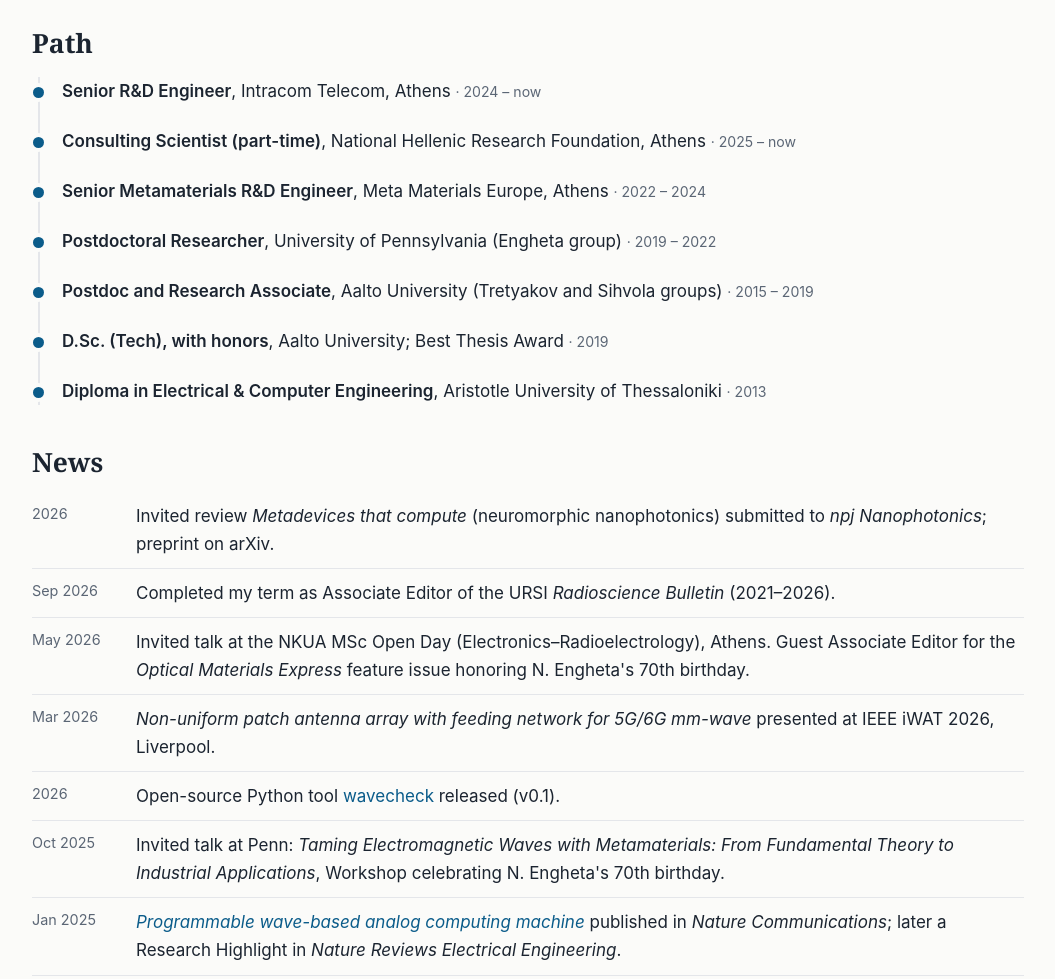
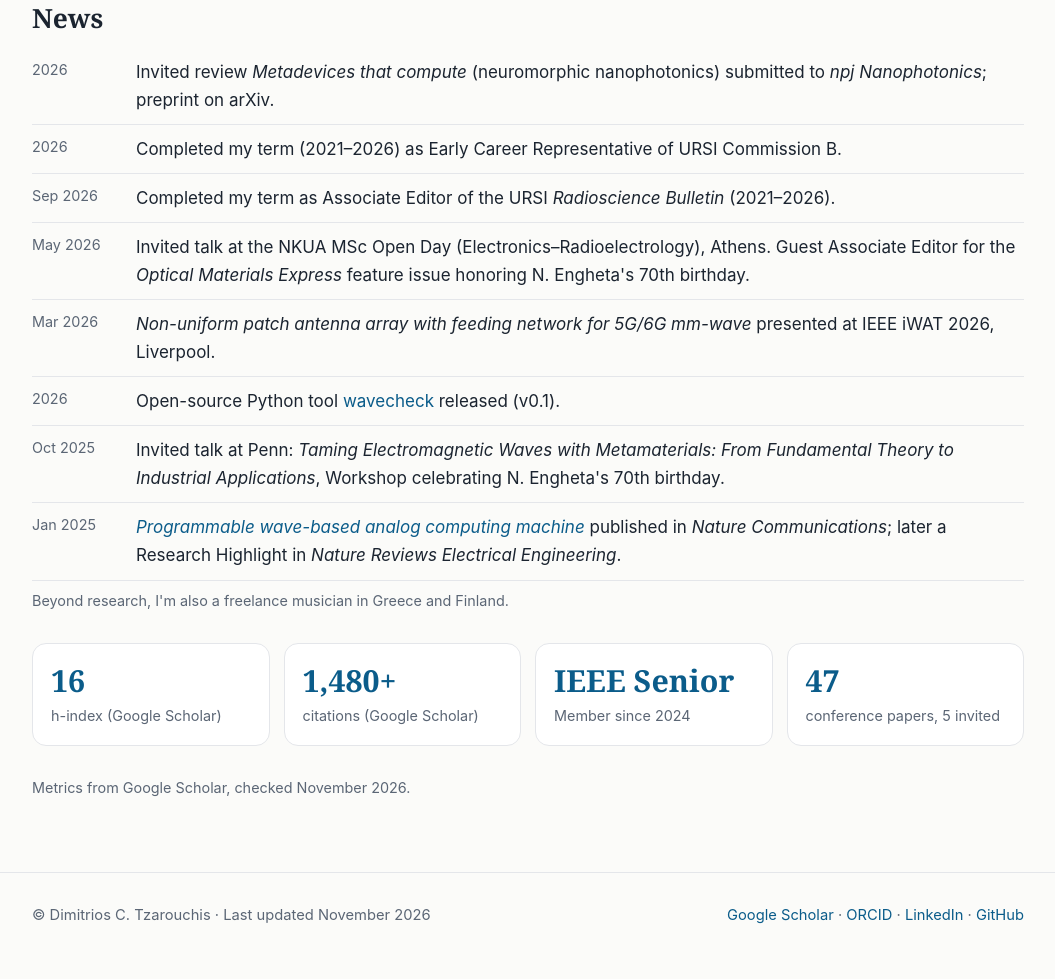
Before and after one commit to dtzarouc/dtzarouc.github.io, a plain HTML site: page index.html in a window 1280 px wide. Shown: the part 1315-2294 px from the top of the page, without its empty margins (112-1167 px from the left). Drawn offline with Linux system fonts and the light colour scheme.

Commit message:
Update index.html

```diff
--- a/index.html
+++ b/index.html
@@ -12,7 +12,7 @@
 <main class="wrap">
 
 <section class="hero">
-  <div class="avatar" aria-hidden="true">DT</div>
+  <figure class="portrait"><img src="assets/headshot.webp" alt="Portrait of Dimitrios C. Tzarouchis" width="360" height="450"></figure>
   <div>
     <h1>Dimitrios C. Tzarouchis, Ph.D.</h1>
     <p class="role">Senior R&amp;D Engineer · Antennas, Metamaterials &amp; 6G</p>
@@ -32,13 +32,6 @@
   </div>
 </section>
 
-<section class="stats" aria-label="Research metrics">
-  <div class="stat"><b>15</b><span>h-index (Scholar &amp; Scopus)</span></div>
-  <div class="stat"><b>1,450+</b><span>citations (Google Scholar)</span></div>
-  <div class="stat"><b>IEEE Senior</b><span>Member since 2024</span></div>
-  <div class="stat"><b>47</b><span>conference papers, 5 invited</span></div>
-</section>
-<p class="note">Metrics from Google Scholar and Scopus, checked October 2026.</p>
 
 <h2>What I work on</h2>
 <div class="grid g2">
@@ -54,20 +47,17 @@
 </div>
 <p><a href="research.html">More on my research →</a></p>
 
-<h2>Path</h2>
-<div class="timeline">
-  <div class="item"><b>Senior R&amp;D Engineer</b>, Intracom Telecom, Athens <span class="when">· 2024 – now</span></div>
-  <div class="item"><b>Consulting Scientist (part-time)</b>, National Hellenic Research Foundation, Athens <span class="when">· 2025 – now</span></div>
-  <div class="item"><b>Senior Metamaterials R&amp;D Engineer</b>, Meta Materials Europe, Athens <span class="when">· 2022 – 2024</span></div>
-  <div class="item"><b>Postdoctoral Researcher</b>, University of Pennsylvania (Engheta group) <span class="when">· 2019 – 2022</span></div>
-  <div class="item"><b>Postdoc and Research Associate</b>, Aalto University (Tretyakov and Sihvola groups) <span class="when">· 2015 – 2019</span></div>
-  <div class="item"><b>D.Sc. (Tech), with honors</b>, Aalto University; Best Thesis Award <span class="when">· 2019</span></div>
-  <div class="item"><b>Diploma in Electrical &amp; Computer Engineering</b>, Aristotle University of Thessaloniki <span class="when">· 2013</span></div>
-</div>
+<h2>News</h2>
+<ul class="news"><li><time>2026</time><span>Invited review <i>Metadevices that compute</i> (neuromorphic nanophotonics) submitted to <i>npj Nanophotonics</i>; preprint on arXiv.</span></li><li><time>2026</time><span>Completed my term (2021–2026) as Early Career Representative of URSI Commission B.</span></li><li><time>Sep 2026</time><span>Completed my term as Associate Editor of the URSI <i>Radioscience Bulletin</i> (2021–2026).</span></li><li><time>May 2026</time><span>Invited talk at the NKUA MSc Open Day (Electronics–Radioelectrology), Athens. Guest Associate Editor for the <i>Optical Materials Express</i> feature issue honoring N. Engheta's 70th birthday.</span></li><li><time>Mar 2026</time><span><i>Non-uniform patch antenna array with feeding network for 5G/6G mm-wave</i> presented at IEEE iWAT 2026, Liverpool.</span></li><li><time>2026</time><span>Open-source Python tool <a href="https://github.com/dtzarouc/wavecheck">wavecheck</a> released (v0.1).</span></li><li><time>Oct 2025</time><span>Invited talk at Penn: <i>Taming Electromagnetic Waves with Metamaterials: From Fundamental Theory to Industrial Applications</i>, Workshop celebrating N. Engheta's 70th birthday.</span></li><li><time>Jan 2025</time><span><a href="https://doi.org/10.1038/s41467-025-56019-1"><i>Programmable wave-based analog computing machine</i></a> published in <i>Nature Communications</i>; later a Research Highlight in <i>Nature Reviews Electrical Engineering</i>.</span></li></ul>
+<p class="note">Beyond research, I'm also a freelance musician in Greece and Finland.</p>
 
-<h2>News</h2>
-<ul class="news"><li><time>2026</time><span>Invited review <i>Metadevices that compute</i> (neuromorphic nanophotonics) submitted to <i>npj Nanophotonics</i>; preprint on arXiv.</span></li><li><time>Sep 2026</time><span>Completed my term as Associate Editor of the URSI <i>Radioscience Bulletin</i> (2021–2026).</span></li><li><time>May 2026</time><span>Invited talk at the NKUA MSc Open Day (Electronics–Radioelectrology), Athens. Guest Associate Editor for the <i>Optical Materials Express</i> feature issue honoring N. Engheta's 70th birthday.</span></li><li><time>Mar 2026</time><span><i>Non-uniform patch antenna array with feeding network for 5G/6G mm-wave</i> presented at IEEE iWAT 2026, Liverpool.</span></li><li><time>2026</time><span>Open-source Python tool <a href="https://github.com/dtzarouc/wavecheck">wavecheck</a> released (v0.1).</span></li><li><time>Oct 2025</time><span>Invited talk at Penn: <i>Taming Electromagnetic Waves with Metamaterials: From Fundamental Theory to Industrial Applications</i>, Workshop celebrating N. Engheta's 70th birthday.</span></li><li><time>Jan 2025</time><span><a href="https://doi.org/10.1038/s41467-025-56019-1"><i>Programmable wave-based analog computing machine</i></a> published in <i>Nature Communications</i>; later a Research Highlight in <i>Nature Reviews Electrical Engineering</i>.</span></li></ul>
-<p class="note">Beyond research, I'm also a freelance musician in Greece and Finland.</p>
+<section class="stats" aria-label="Research metrics">
+  <div class="stat"><b>16</b><span>h-index (Google Scholar)</span></div>
+  <div class="stat"><b>1,480+</b><span>citations (Google Scholar)</span></div>
+  <div class="stat"><b>IEEE Senior</b><span>Member since 2024</span></div>
+  <div class="stat"><b>47</b><span>conference papers, 5 invited</span></div>
+</section>
+<p class="note">Metrics from Google Scholar, checked November 2026.</p>
 
 </main>
 <footer class="site"><div class="wrap">
```
